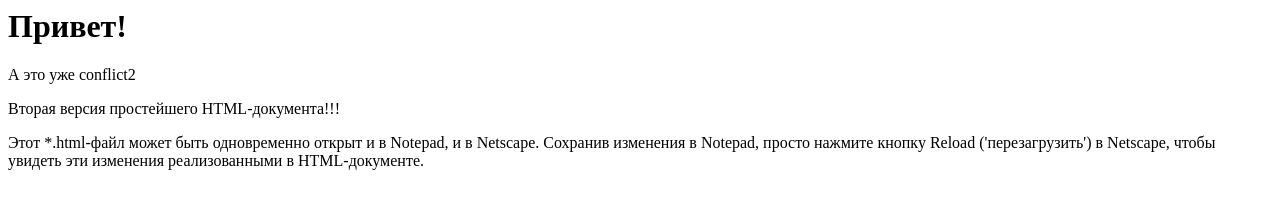
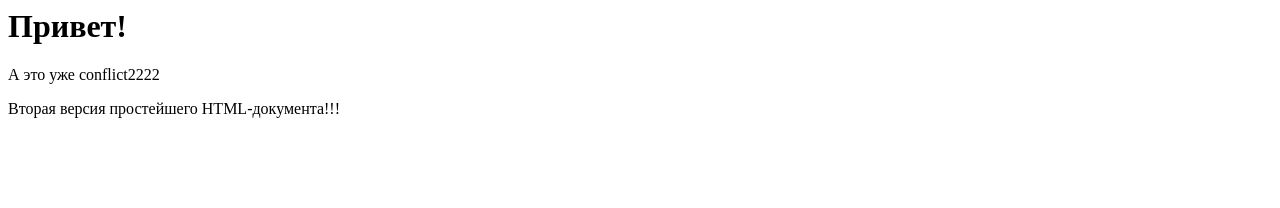
Before and after one commit to StasGubanov/GitTest, a plain HTML site: page index.html in a window 1280 px wide. Drawn offline with Linux system fonts and the light colour scheme.

Commit message:
Update index.html

```diff
--- a/index.html
+++ b/index.html
@@ -4,8 +4,7 @@
 </head>
 <body>
 <H1>Привет!</H1>
-<P> А это уже conflict2</P>
+<P> А это уже conflict2222</P>
 <P> Вторая версия простейшего HTML-документа!!! </P>
-<P> Этот *.html-файл может быть одновременно открыт и в Notepad, и в Netscape. Сохранив изменения в Notepad, просто нажмите кнопку Reload ('перезагрузить') в Netscape, чтобы увидеть эти изменения реализованными в HTML-документе. </P>
 </body>
 </html>
```
